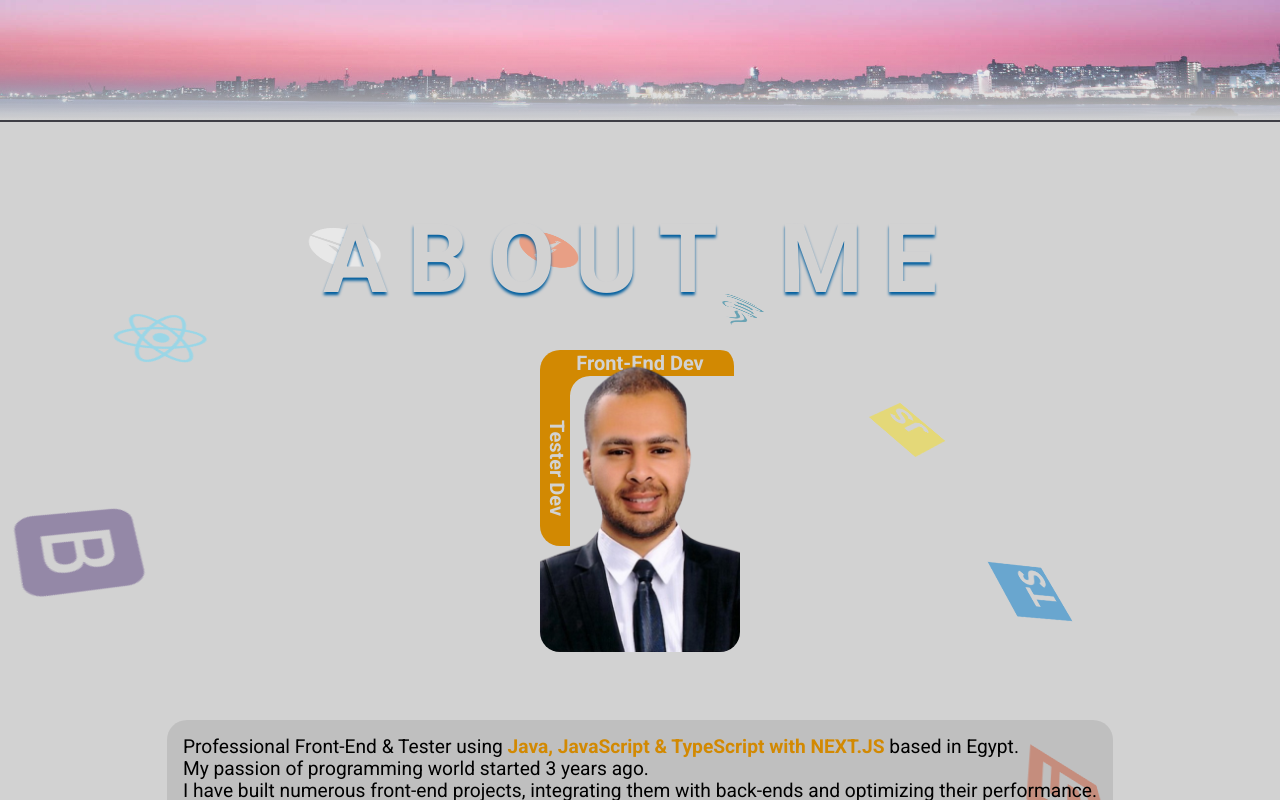
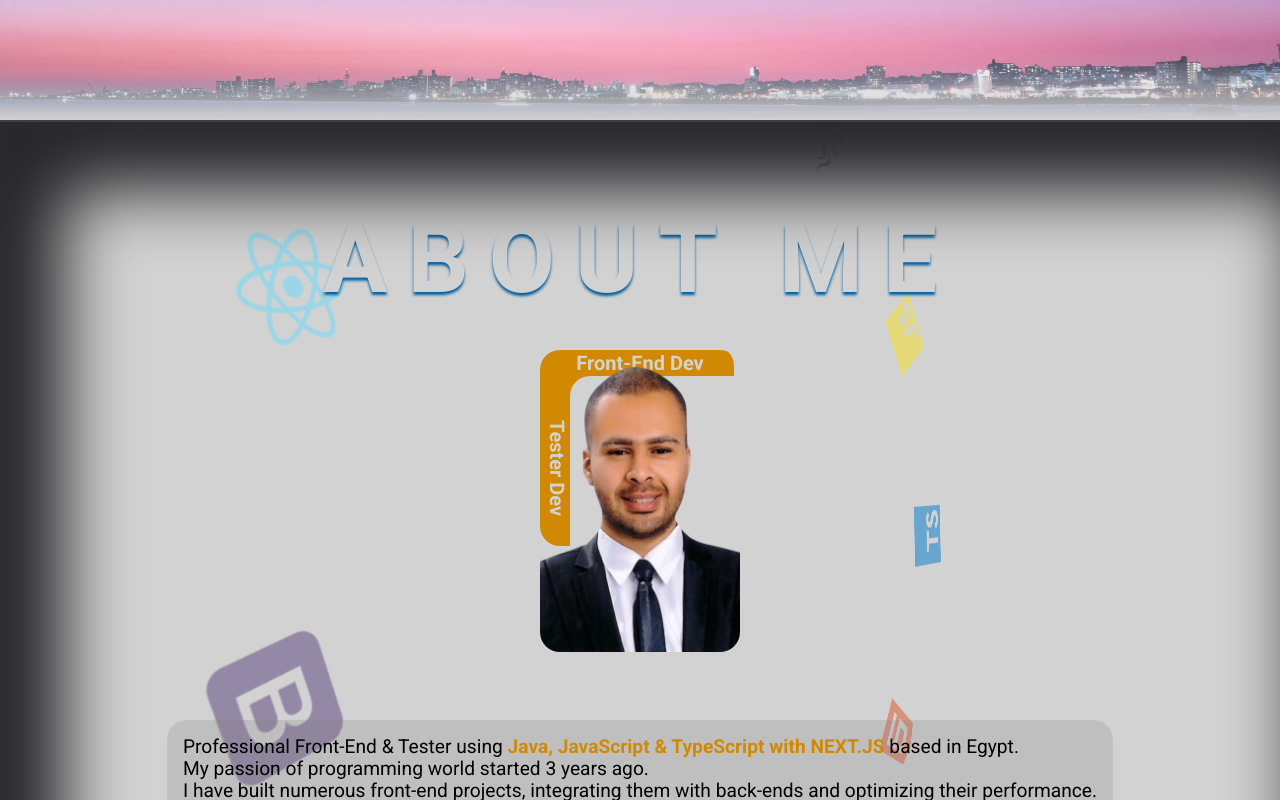
Before and after one commit to heshamabdelazim/Hesham-Portfolio, a React (Vite) app: page / in a window 1280 px wide. Shown: the part 680-1480 px from the top of the page. Built offline with nearby package versions, Linux system fonts and the light colour scheme.

Commit message:
fixed slider on screens

```diff
--- a/src/components/3-about/about.scss
+++ b/src/components/3-about/about.scss
@@ -1,11 +1,10 @@
 $distance : 6px;
 $labelFont : 20px;
 $radius:20px;
-$large-below: "max-width:1320px";
+$large-below: "max-width:1290px";
 $medium-below:"max-width:992px";
 $small-below:"max-width:767px";
 $rotateX : -51%;
-
 
 
 @mixin pesaudoLabel{
@@ -30,7 +29,16 @@ section#about{
     flex-direction: column;
     align-items: center;
     justify-content: center;
+    position: relative;
     gap: 5.6rem;
+    &:before{
+        content: "";
+        position: absolute;
+        inset: 0;
+        z-index:-1 ;
+        box-shadow: inset 41px 45px 69px 24px var(--bg-header);
+        z-index: 1;
+    }
     .container{
         perspective:1000px; //for 3d
         position: relative;}
@@ -145,17 +153,32 @@ section#about{
     from{transform: translate($rotateX, -50%) rotate3d(2, 1, 0, 49deg) rotate(0);}
     to{transform: translate($rotateX, -50%) rotate3d(2, 1, 0, 49deg) rotate(360deg);}
 }
+@keyframes sliderRotate-medium {
+    from{transform: translate(-35%, -50%) rotate3d(0, 1, 0, 49deg) rotate(0);}
+    to{transform: translate(-35%, -50%) rotate3d(0, 1, 0, 49deg) rotate(360deg);}
+}
 
 @media ($large-below){
-    #about .section-body{
-        $rotatex:-38% !important;
-        flex-direction: column !important;
+
+    #about{
+        .section-body{
+            $rotatex:-38% !important;
+            flex-direction: column !important;
+        }
+        .slider{
+            animation: sliderRotate-medium  infinite linear  90s !important;
+        }
     }
 }
 @media ($medium-below){ //992
 
-    #about .section-body{
-        gap: 2.2rem !important;
+    #about{
+        &:before{
+            box-shadow: unset !important;
+        }
+        .section-body{
+            gap: 2.2rem !important;
+        }
     }
 
 }
--- a/src/components/7-footer/Footer.css
+++ b/src/components/7-footer/Footer.css
@@ -4,20 +4,21 @@ footer {
     text-align: center;
 }
 footer p {
-    line-height: 2rem;
-    letter-spacing: 1px;
+
+    /* line-height: 2rem; */
+    /* letter-spacing: 1px; */
     font-size: 18px;
     /* text-shadow: 0px 0px 3px var(--blue), 0px 0px 14px #25d358; */
-    font-weight: bold;
-    opacity: 0.4;
-    display: inline;
-    margin-right: 10px;
-    text-transform: capitalize;
+    /* font-weight: bold; */
+    /* opacity: 0.4; */
+    /* display: inline; */
+    /* margin-right: 10px; */
+    /* text-transform: capitalize; */
 }
-footer a{
+footer .special-orange{
     color: orange;
     text-transform: uppercase;
-    font-size: 18px;
+    /* font-size: 18px; */
     text-shadow: 0px 0px 2px orange, 0px 0px 3px orange;
     letter-spacing: 3px;
 }
--- a/src/components/7-footer/Footer.jsx
+++ b/src/components/7-footer/Footer.jsx
@@ -3,13 +3,8 @@ import "./Footer.css";
 const Footer = () => {
   return (
     <footer>
-      <p>the idea of this design came from</p>
-      <a
-        href="https://www.youtube.com/watch?v=bv_IJ3N6y8U&t=32s"
-        target="_blank"
-      >
-        here.
-      </a>
+      <p>Let's bring imagination to reality</p>
+      <p className="special-orange">Thank You</p>
       <span> &copy; {new Date().getFullYear()} all Rights preserved. </span>
     </footer>
   );
```
